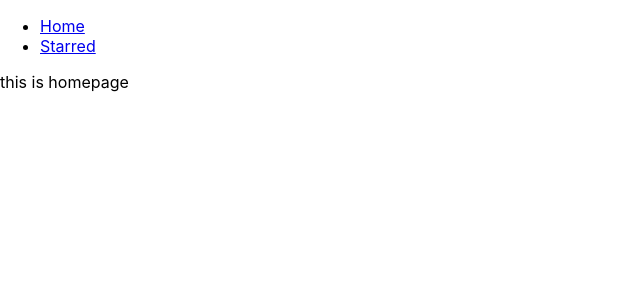
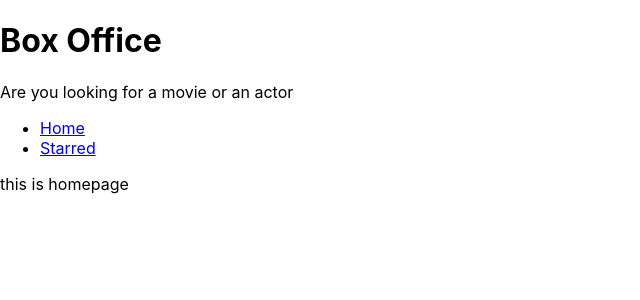
Before and after one commit to fayizmk/box-office, a React (Create React App) app: page / in a window 1280 px wide. Shown: the top 300 px of the page, without its empty margins (0-640 px from the left). Built offline with nearby package versions, Linux system fonts and the light colour scheme.

Commit message:
added layout management and created title

```diff
--- a/src/App.jsx
+++ b/src/App.jsx
@@ -1,14 +1,12 @@
 import React from 'react';
 import { Switch, Route } from 'react-router-dom';
 
-import Navs from './components/Navs';
 import Home from './pages/Home';
 import Star from './pages/Star';
 
 function App() {
   return (
     <div>
-      <Navs />
       <Switch>
         <Route exact path="/">
           <Home />
--- /dev/null
+++ b/src/components/MainPageLayout.jsx
@@ -0,0 +1,16 @@
+import React from 'react';
+import Navs from './Navs';
+import { Title } from './Title';
+
+export const MainPageLayout = ({ children }) => {
+  return (
+    <div>
+      <Title
+        title="Box Office"
+        subtitle="Are you looking for a movie or an actor"
+      />
+      <Navs />
+      {children}
+    </div>
+  );
+};
--- /dev/null
+++ b/src/components/Title.jsx
@@ -0,0 +1,10 @@
+import React from 'react';
+
+export const Title = ({ title, subtitle }) => {
+  return (
+    <div>
+      <h1>{title}</h1>
+      <p>{subtitle}</p>
+    </div>
+  );
+};
--- a/src/pages/Home.jsx
+++ b/src/pages/Home.jsx
@@ -1,7 +1,8 @@
 import React from 'react';
+import { MainPageLayout } from '../components/MainPageLayout';
 
 const Home = () => {
-  return <div>this is homepage</div>;
+  return <MainPageLayout>this is homepage</MainPageLayout>;
 };
 
 export default Home;
--- a/src/pages/Star.jsx
+++ b/src/pages/Star.jsx
@@ -1,7 +1,8 @@
 import React from 'react';
+import { MainPageLayout } from '../components/MainPageLayout';
 
 const Star = () => {
-  return <div>this is starred</div>;
+  return <MainPageLayout>this is starred</MainPageLayout>;
 };
 
 export default Star;
```
